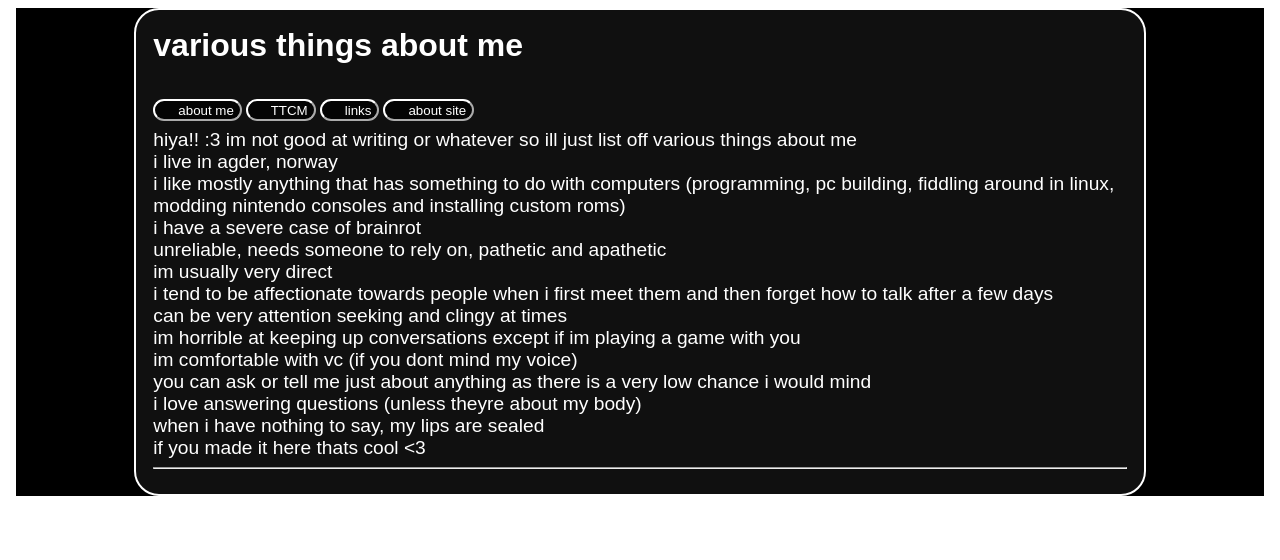
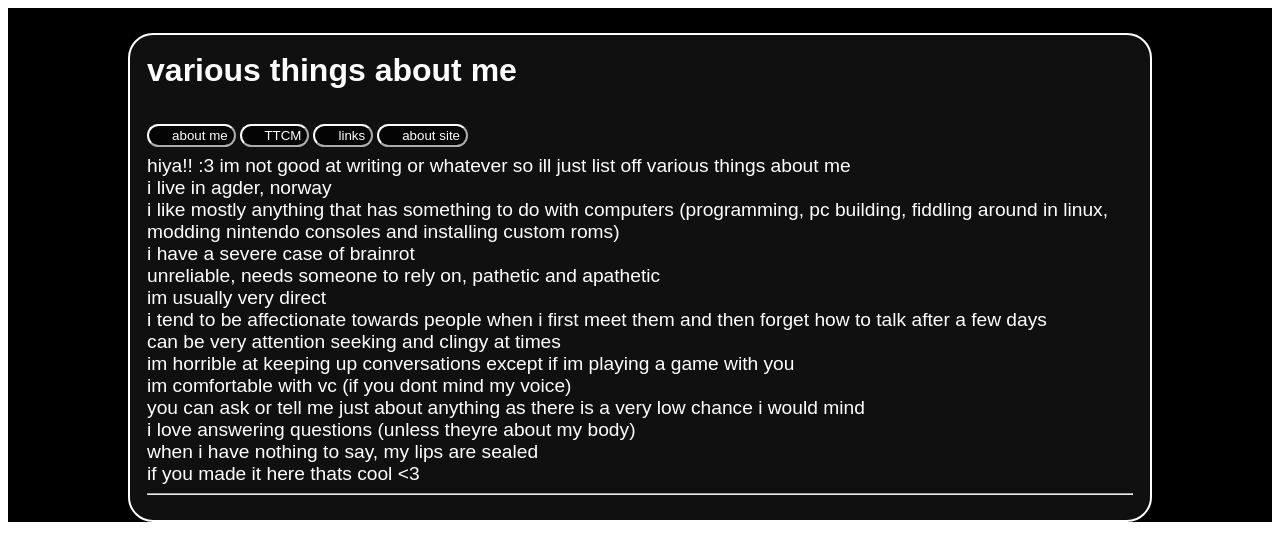
Before and after one commit to fjonkie/selfsite, a SvelteKit app: page / in a window 1280 px wide. Shown: the top 560 px of the page. Built offline with nearby package versions, Linux system fonts and the light colour scheme; some icons are missing.

Commit message:
possible fix for background? bottom still messed up i think

```diff
--- a/src/routes/+page.svelte
+++ b/src/routes/+page.svelte
@@ -126,5 +126,7 @@
         background-color: black;
         height: 100%;
         overflow: auto;
+        margin: 0;
+        padding-top: 2%;
     }
 </style>
```
